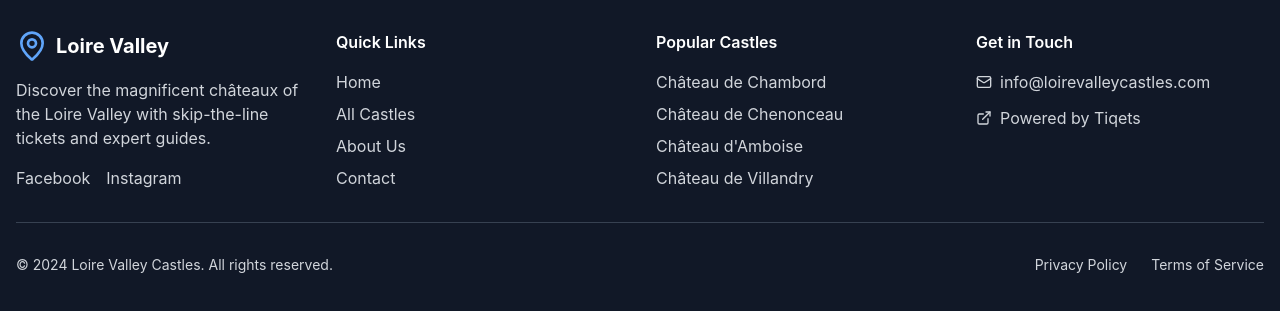
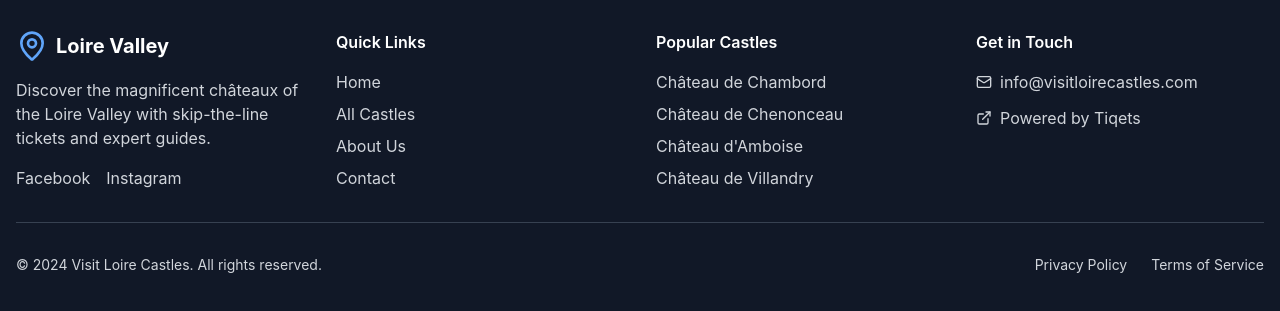
Before and after one commit to victor7891/visit-loire-valley, a React (Vite) app: page /castles/1 in a window 1280 px wide. Shown: the part 477-788 px from the top of the page. Built offline with nearby package versions, Linux system fonts and the light colour scheme.

Commit message:
feat: update url

```diff
--- a/src/components/layout/Footer.jsx
+++ b/src/components/layout/Footer.jsx
@@ -85,7 +85,7 @@ export default function Footer() {
             <div className="space-y-3 text-gray-300">
               <div className="flex items-center space-x-2">
                 <Mail className="w-4 h-4" />
-                <span>info@loirevalleycastles.com</span>
+                <span>info@visitloirecastles.com</span>
               </div>
               <div className="flex items-center space-x-2">
                 <ExternalLink className="w-4 h-4" />
@@ -105,7 +105,7 @@ export default function Footer() {
         {/* Bottom Bar */}
         <div className="border-t border-gray-700 mt-8 pt-8 flex flex-col md:flex-row justify-between items-center">
           <p className="text-gray-300 text-sm">
-            © 2024 Loire Valley Castles. All rights reserved.
+            © 2024 Visit Loire Castles. All rights reserved.
           </p>
           <div className="flex space-x-6 mt-4 md:mt-0">
             <a href="#privacy" className="text-gray-300 hover:text-white text-sm transition-colors">
```
